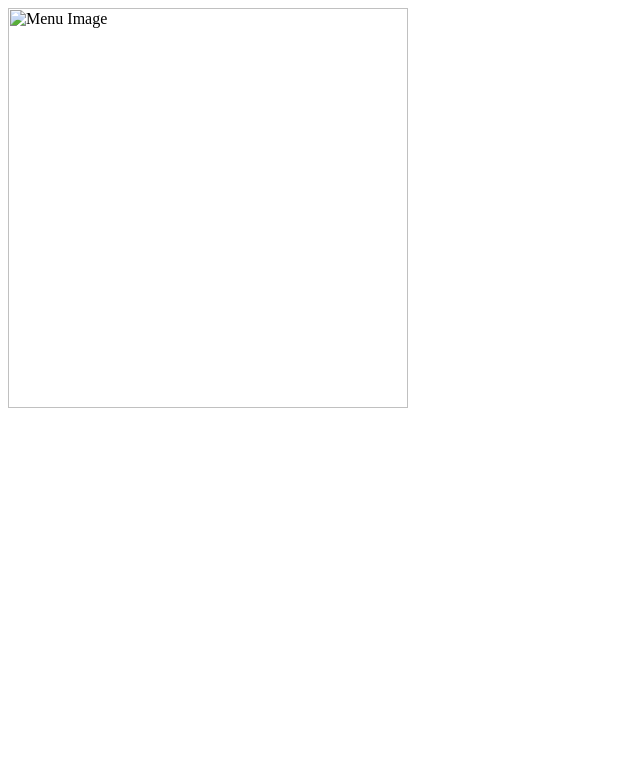
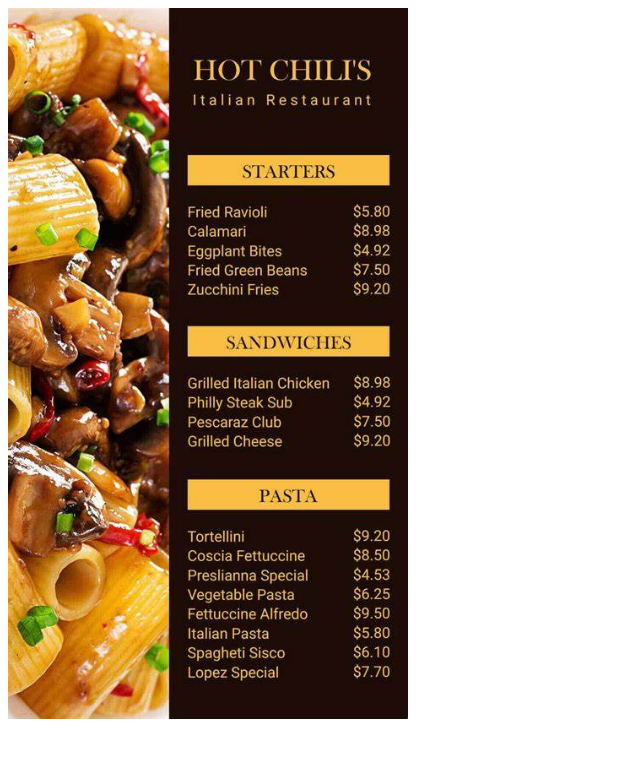
Before and after one commit to GamerPROMzy/test-menu, a plain HTML site: page index.html in a window 1280 px wide. Shown: the whole page, without its empty margins (0-640 px from the left). Drawn offline with Linux system fonts and the light colour scheme.

Commit message:
index.html

```diff
--- a/index.html
+++ b/index.html
@@ -1 +1 @@
-<img src="menu.jpg" alt="Menu Image" width="400">
+<img src="OIP.jpeg" alt="Menu Image" width="400">
```
